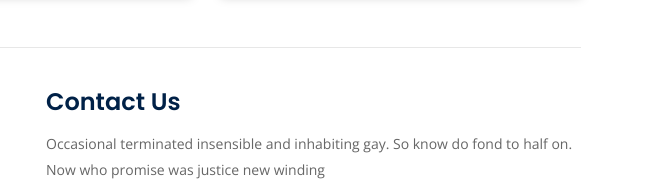
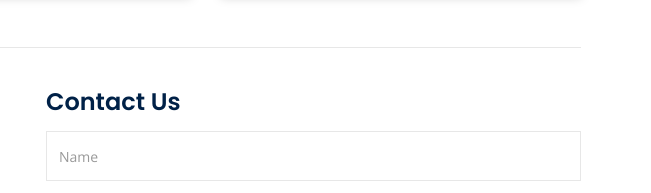
Before and after one commit to PraveenT2319/eliteoverseas, a plain HTML site: page contact.html in a window 1280 px wide. Shown: the part 946-1139 px from the top of the page, 629-1280 px from the left. Drawn offline with nearby package versions, Linux system fonts and the light colour scheme.

Commit message:
Update contact.html

```diff
--- a/contact.html
+++ b/contact.html
@@ -262,9 +262,7 @@
                     <div class="col-md-6 form">
                         <div class="heading">
                             <h3>Contact Us</h3>
-                            <p>
-                                Occasional terminated insensible and inhabiting gay. So know do fond to half on. Now who promise was justice new winding
-                            </p>
+
                         </div>
                         <form action="assets/mail/contact.php" method="POST" class="contact-form">
                             <div class="col-md-12">
```
